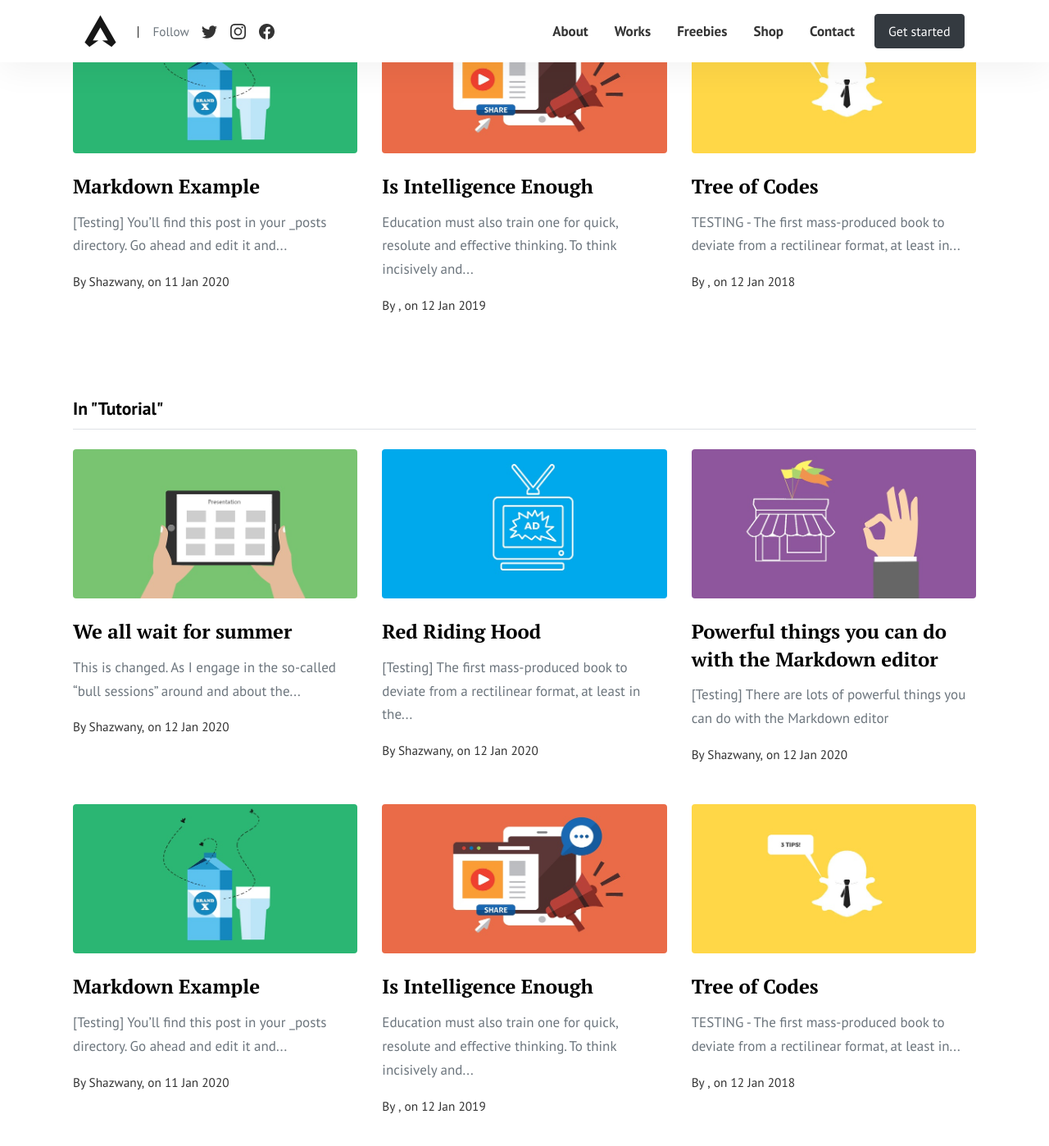
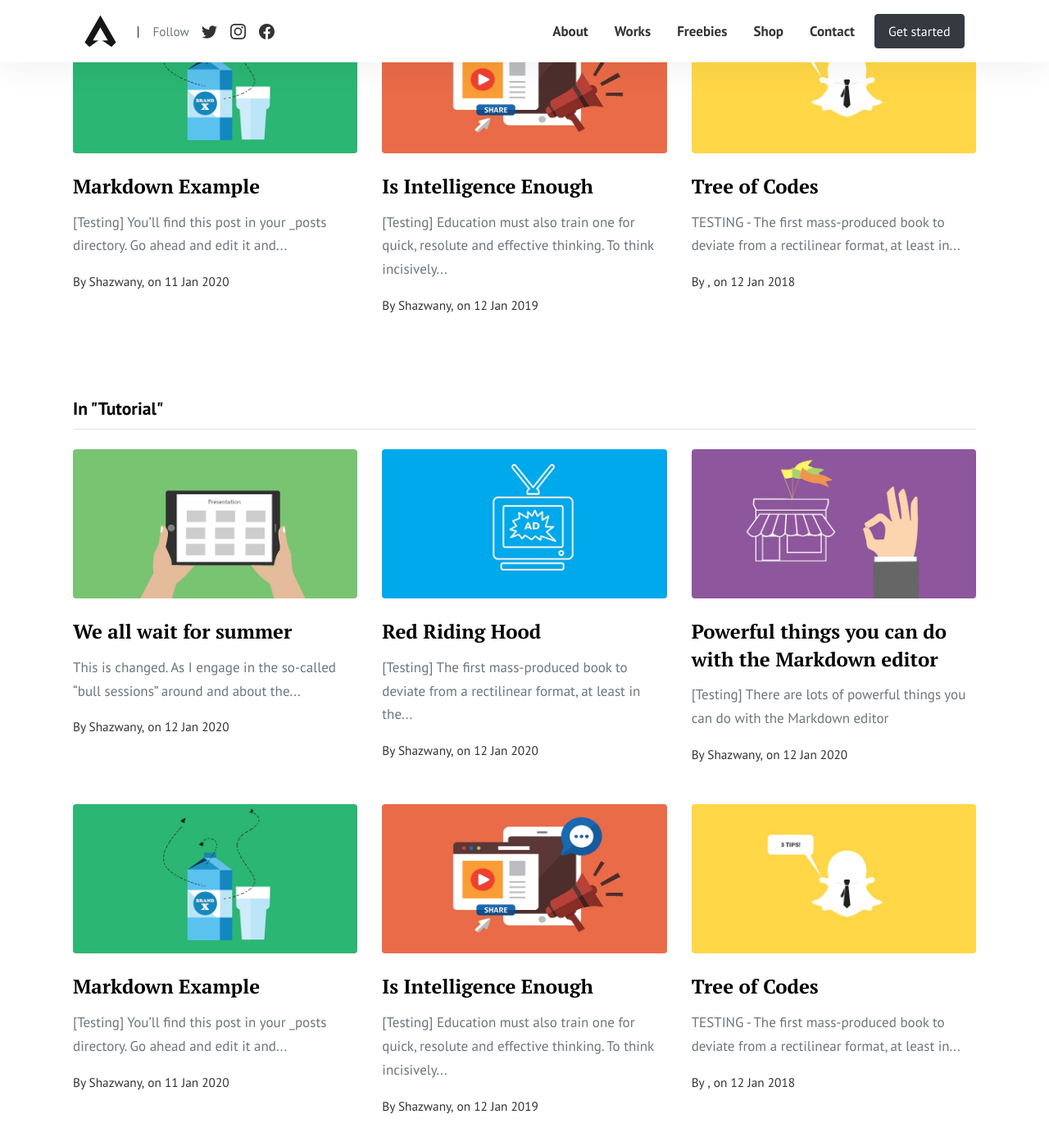
Before and after one commit to Shazwany/shazwany.github.io, a Jekyll site: the page built from pages/categories.html, in a window 1280 px wide and 1400 px high, scrolled down 659 px. Shown: the whole window at 82% size. Built offline with Jekyll 4.4.1, drawn with Linux system fonts in a browser that asks for light colours.

Commit message:
Update 2019-01-12-is-intelligence-enough.md

```diff
--- a/_posts/2019-01-12-is-intelligence-enough.md
+++ b/_posts/2019-01-12-is-intelligence-enough.md
@@ -3,9 +3,10 @@ layout: post
 title:  "Is Intelligence Enough"
 author: sal
 categories: [ Jekyll, tutorial ]
+author: shazwany
 image: assets/images/5.jpg
 ---
-Education must also train one for quick, resolute and effective thinking. To think incisively and to think for one's self is very difficult.
+[Testing] Education must also train one for quick, resolute and effective thinking. To think incisively and to think for one's self is very difficult.
 
 > We are prone to let our mental life become invaded by legions of half truths, prejudices, and propaganda. At this point, I often wonder whether or not education is fulfilling its purpose. A great majority of the so-called educated people do not think logically and scientifically.
 
```
